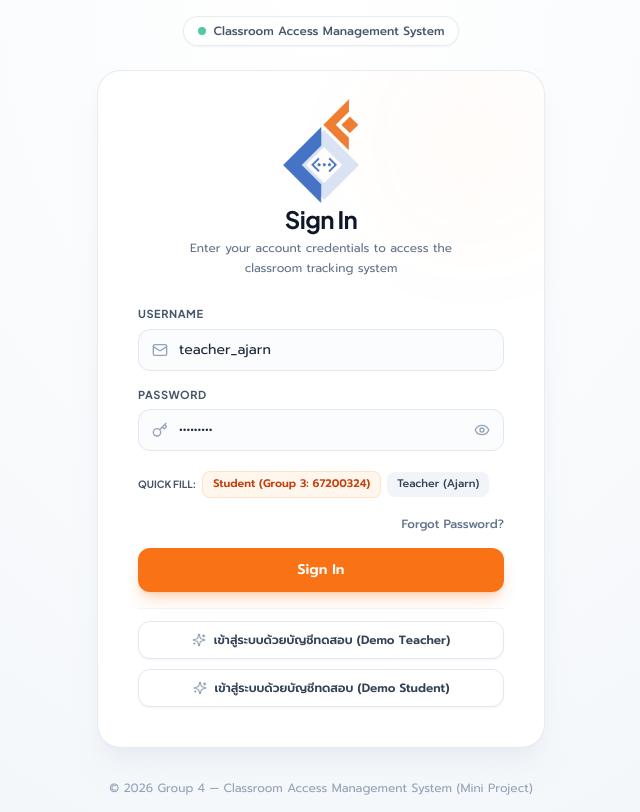
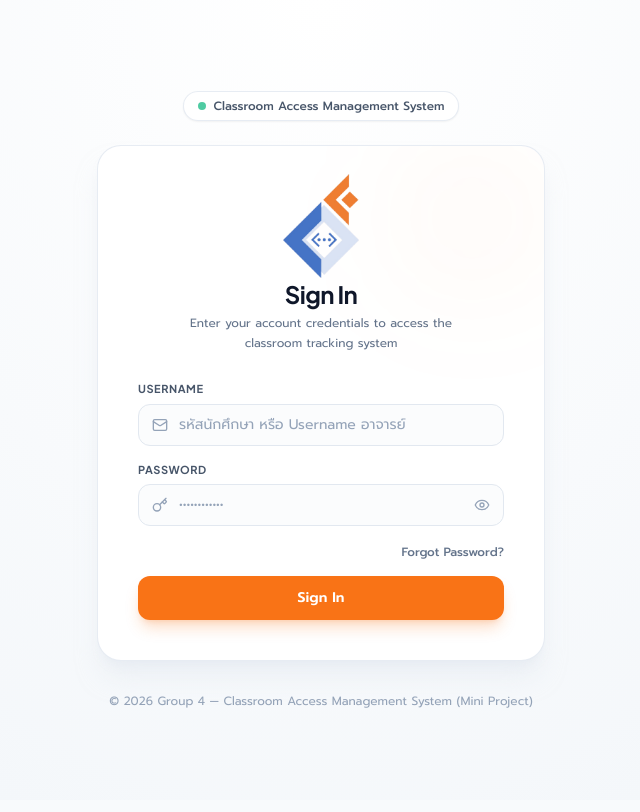
Before and after one commit to Kanaphat4539/Door-Authentication-System, a Next.js app in the folder frontend/: page /login in a window 1280 px wide. Shown: the whole page, without its empty margins (319-959 px from the left). Built offline with nearby package versions, Linux system fonts and the light colour scheme; no server answers.

Commit message:
style(login): remove demo accounts and quick fill buttons from login page

```diff
--- a/frontend/src/app/login/page.tsx
+++ b/frontend/src/app/login/page.tsx
@@ -5,14 +5,14 @@ import { useRouter } from 'next/navigation';
 import Image from 'next/image';
 import { useAuth } from '../../context/AuthContext';
 import { loginAPI } from '../../services/api';
-import { Mail, Key, Eye, EyeOff, AlertCircle, Loader2, Sparkles } from 'lucide-react';
+import { Mail, Key, Eye, EyeOff, AlertCircle, Loader2 } from 'lucide-react';
 
 export default function LoginPage() {
   const router = useRouter();
   const { isAuthenticated, isLoading, login } = useAuth();
 
-  const [username, setUsername] = useState('teacher_ajarn');
-  const [password, setPassword] = useState('secure123');
+  const [username, setUsername] = useState('');
+  const [password, setPassword] = useState('');
   const [showPassword, setShowPassword] = useState(false);
   const [isSubmitting, setIsSubmitting] = useState(false);
   const [errorMessage, setErrorMessage] = useState<string | null>(null);
@@ -44,28 +44,6 @@ export default function LoginPage() {
     } finally {
       setIsSubmitting(false);
     }
-  };
-
-  const handleDemoLogin = () => {
-    login('mock-jwt-bearer-token-teacher-dev', {
-      username: 'teacher_ajarn',
-      name: 'อาจารย์ สมชาย ใจดี',
-      nameEn: 'Dr. Somchai Jaidee',
-      role: 'teacher',
-      email: 'teacher.ajarn@university.ac.th',
-    });
-    router.replace('/dashboard');
-  };
-
-  const handleStudentDemoLogin = () => {
-    login('mock-jwt-bearer-token-student-dev', {
-      username: '67200324',
-      name: 'นายสมชาย ใจกล้า',
-      nameEn: 'Leo Ev',
-      role: 'student',
-      email: 'leo.ev@university.ac.th',
-    });
-    router.replace('/dashboard');
   };
 
   return (
@@ -157,33 +135,6 @@ export default function LoginPage() {
             </div>
           </div>
 
-          {/* Quick Credential Fillers for Group 3 & Teacher */}
-          <div className="flex flex-wrap items-center gap-1.5 pt-1">
-            <span className="text-[10px] text-slate-600 font-bold uppercase font-jakarta">Quick Fill:</span>
-            <button
-              type="button"
-              onClick={() => {
-                setUsername('67200324');
-                setPassword('67200324');
-                setErrorMessage(null);
-              }}
-              className="text-[11px] px-2.5 py-1 rounded-lg bg-orange-50 hover:bg-orange-100 text-orange-700 font-semibold border border-orange-200/60 transition-colors"
-            >
-              Student (Group 3: 67200324)
-            </button>
-            <button
-              type="button"
-              onClick={() => {
-                setUsername('teacher_ajarn');
-                setPassword('secure123');
-                setErrorMessage(null);
-              }}
-              className="text-[11px] px-2.5 py-1 rounded-lg bg-slate-100 hover:bg-slate-200 text-slate-700 font-medium transition-colors"
-            >
-              Teacher (Ajarn)
-            </button>
-          </div>
-
           {/* Forgot link */}
           <div className="flex justify-end pt-0.5">
             <a
@@ -215,30 +166,6 @@ export default function LoginPage() {
             )}
           </button>
 
-          {/* Demo Login Buttons */}
-          <div className="pt-3 border-t border-slate-100 space-y-2.5">
-            <button
-              type="button"
-              id="btnDemoLogin"
-              onClick={handleDemoLogin}
-              disabled={isSubmitting}
-              className="w-full py-2.5 px-4 bg-white hover:bg-slate-50 text-slate-700 hover:text-slate-900 rounded-xl text-xs font-semibold border border-slate-200 shadow-sm transition-all flex items-center justify-center space-x-2"
-            >
-              <Sparkles className="w-3.5 h-3.5 text-slate-400" />
-              <span>เข้าสู่ระบบด้วยบัญชีทดสอบ (Demo Teacher)</span>
-            </button>
-            <button
-              type="button"
-              id="btnStudentDemoLogin"
-              onClick={handleStudentDemoLogin}
-              disabled={isSubmitting}
-              className="w-full py-2.5 px-4 bg-white hover:bg-slate-50 text-slate-700 hover:text-slate-900 rounded-xl text-xs font-semibold border border-slate-200 shadow-sm transition-all flex items-center justify-center space-x-2"
-            >
-              <Sparkles className="w-3.5 h-3.5 text-slate-400" />
-              <span>เข้าสู่ระบบด้วยบัญชีทดสอบ (Demo Student)</span>
-            </button>
-          </div>
-
         </form>
 
       </div>
```
